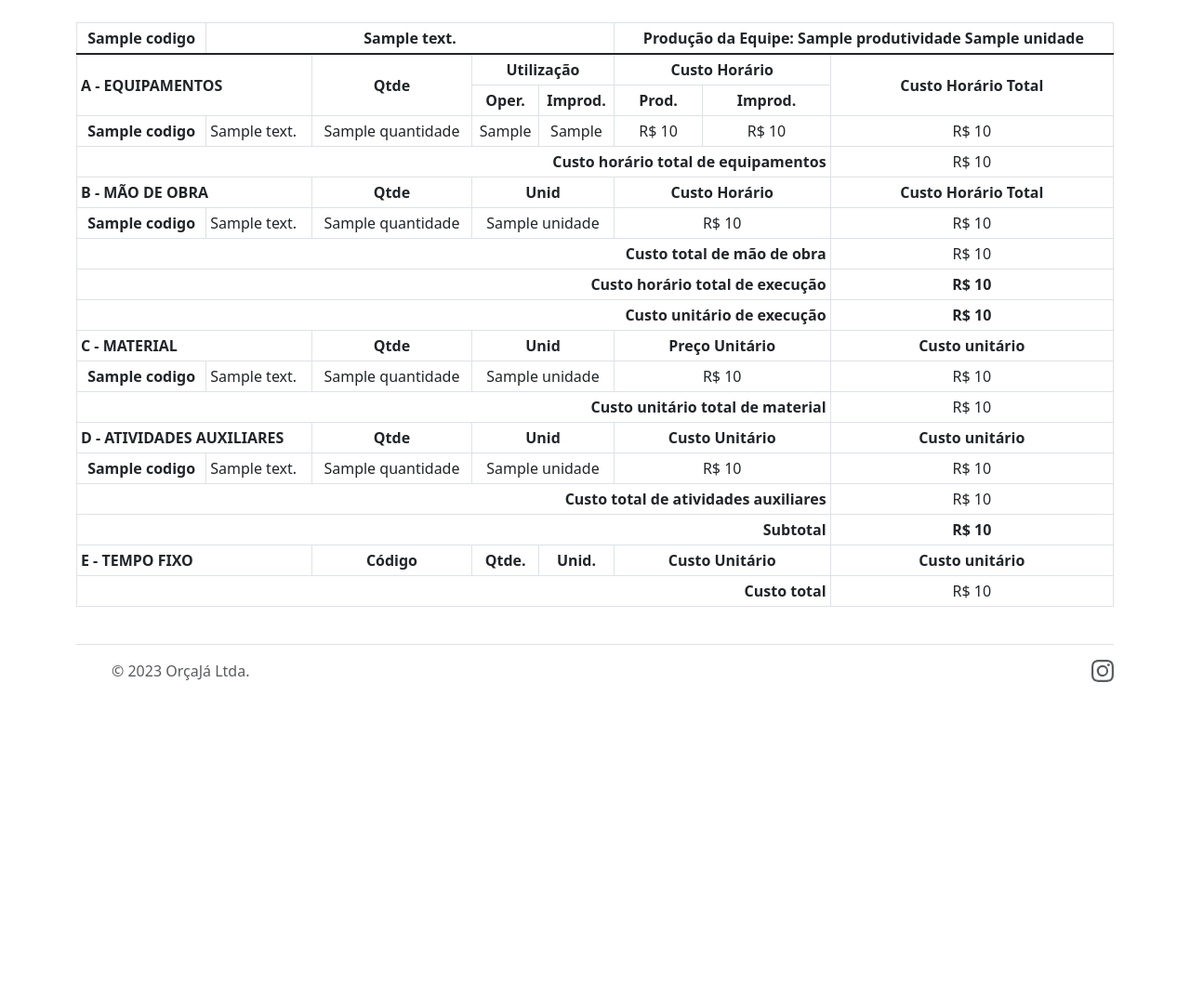
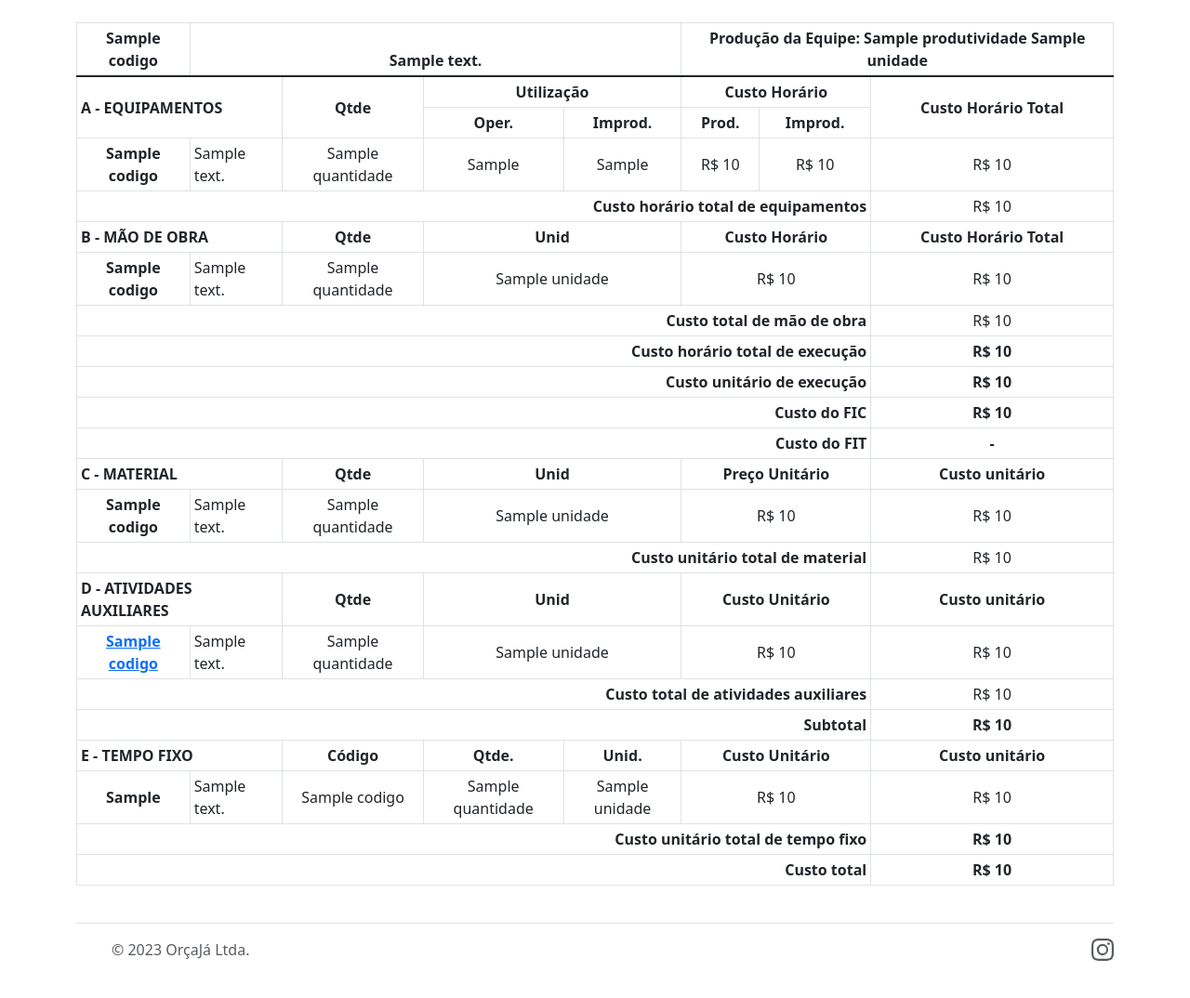
Before and after one commit to brunosphair/sicro_bud, a Django app: template composicoes/templates/composicao.html in a window 1280 px wide. Shown: the part 56-1130 px from the top of the page at 93% size. Before the commit the page ends 790 px from the top, so only its background shows below. Run offline with Django 4.2, Linux system fonts and the light colour scheme; the template is opened without the code that fills it: most values are stand-ins (such as "Sample title", 1, 10 or a date in 2020); some libraries are stand-ins or nearby versions.

Commit message:
general upgrades

```diff
--- a/composicoes/templates/composicao.html
+++ b/composicoes/templates/composicao.html
@@ -75,6 +75,14 @@
           <th scope="row" class="text-nowrap">R$ {{ comp.custounitariodeexecucao|intcomma }}</th>
         </tr>
         <tr>
+          <th scope="row" colspan="7" class="text-end">Custo do FIC</th>
+          <th scope="row" class="text-nowrap">R$ {{ comp.custo_fic|intcomma }}</th>
+        </tr>
+        <tr>
+          <th scope="row" colspan="7" class="text-end">Custo do FIT</th>
+          <th scope="row" class="text-nowrap">-</th>
+        </tr>
+        <tr>
           <th scope="row" colspan="2" class="text-start">C - MATERIAL</th>
           <th scope="row">Qtde</th>
           <th scope="row" colspan="2">Unid</th>
@@ -104,7 +112,7 @@
         </tr>
         {% for ativ_auxiliar in comp.ativ_auxiliares %}
         <tr>
-            <th scope="row">{{ ativ_auxiliar.codigo }}</th>
+            <th scope="row"><a href="{% url 'composicoes' estado=estado ano=ano mes=mes des=des pk=ativ_auxiliar.codigo %}">{{ ativ_auxiliar.codigo }}</a></th>
             <td class="text-start">{{ ativ_auxiliar.descricao }}</td>
             <td>{{ ativ_auxiliar.quantidade }}</td>
             <td colspan="2">{{ ativ_auxiliar.unidade }}</td>
@@ -128,9 +136,24 @@
           <th scope="row" colspan="2">Custo Unitário</th>
           <th scope="row">Custo unitário</th>
         </tr>
+        {% for tempo_fixo in comp.tempo_fixo %}
+        <tr>
+            <th scope="row">{{ tempo_fixo.item_tempo_fixo }}</th>
+            <td class="text-start">{{ tempo_fixo.descricao_item_tempo_fixo }}</td>
+            <td>{{ tempo_fixo.codigo }}</td>
+            <td>{{ tempo_fixo.quantidade }}</td>
+            <td>{{ tempo_fixo.unidade }}</td>
+            <td colspan="2" class="text-nowrap">R$ {{ tempo_fixo.custototal|intcomma }}</td>
+            <td class="text-nowrap">R$ {{ tempo_fixo.custounittempofixo|intcomma }}</td>
+        </tr>
+        {% endfor %}
+        <tr>
+          <th scope="row" colspan="7" class="text-end">Custo unitário total de tempo fixo</th>
+          <th scope="row" class="text-nowrap">R$ {{ comp.custotempofixo|intcomma }}</th>
+        </tr>
         <tr>
           <th scope="row" colspan="7" class="text-end">Custo total</th>
-        <td scope="row" class="text-nowrap">R$ {{ comp.custototal|intcomma }}</td>
+          <th scope="row" class="text-nowrap">R$ {{ comp.custototal|intcomma }}</th>
         </tr>
       </tbody>
   </table>
```
Also changed, not shown: composicoes/views.py (+33 -6 lines). Lines whose indentation alone changed are shown as unchanged.
